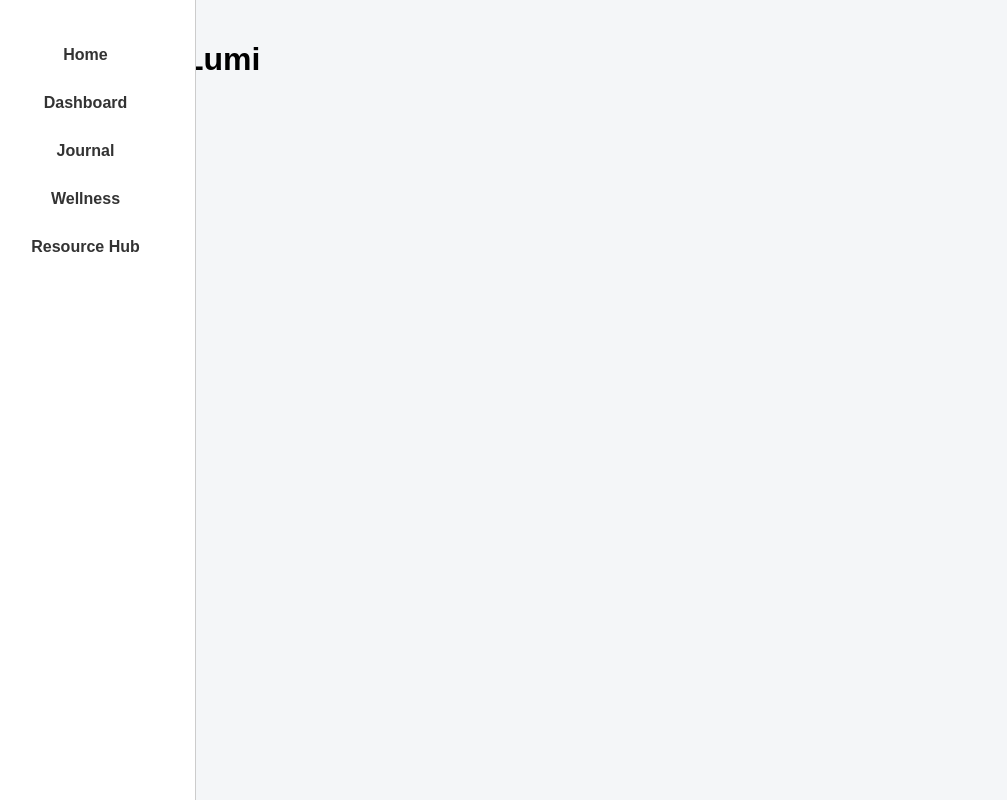
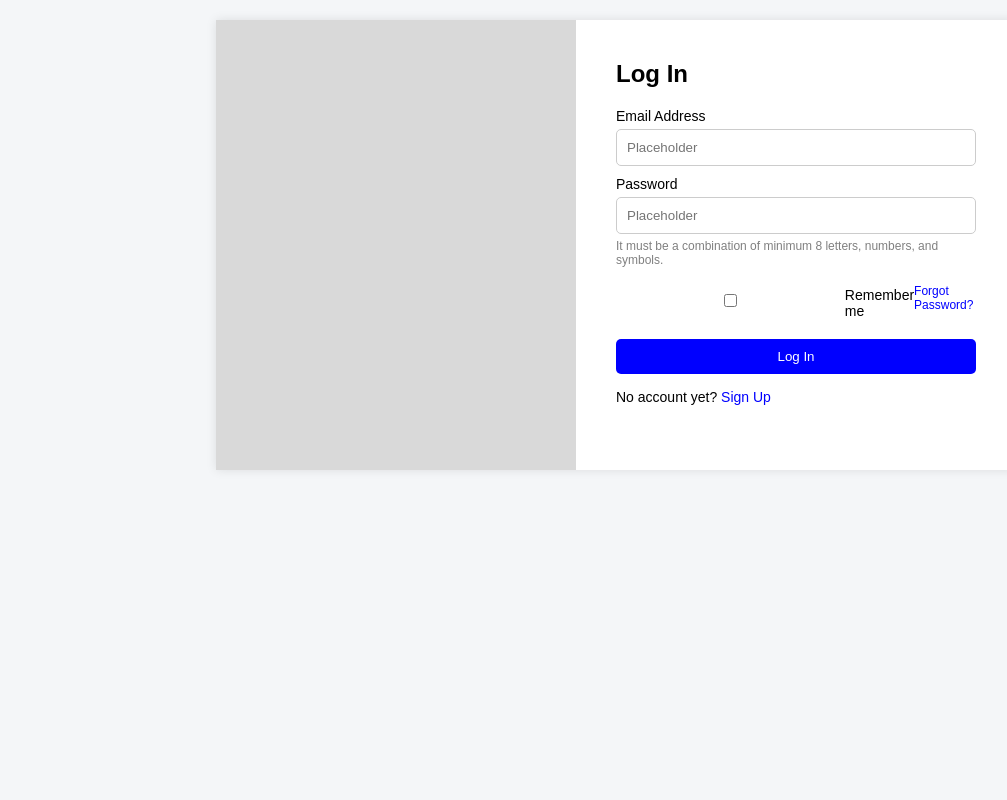
Before and after one commit to Jolisa-dot/StackUnderflow-SeniorProject, a React (Create React App) app in the folder Lumi/: page / in a window 1280 px wide. Shown: the whole page, without its empty margins (24-1031 px from the left). Built offline with nearby package versions, Linux system fonts and the light colour scheme.

Commit message:
Updated Login

```diff
--- a/Lumi/src/components/Journal.js
+++ b/Lumi/src/components/Journal.js
@@ -4,7 +4,6 @@ import './Journal.css';
 function Journal() {
     return (
         <div>
-<body>
 <div class="sidebar">
     <h2>Lumi</h2>
     <a href="#">Dashboard</a>
@@ -23,7 +22,6 @@ function Journal() {
         <button class="analyze-button">Analyze Entry</button>
     </div>
 </div>
-</body>
 </div>
     );
 }
--- /dev/null
+++ b/Lumi/src/components/Login.css
@@ -0,0 +1,97 @@
+* {
+    margin: 0;
+    padding: 0;
+    box-sizing: border-box;
+    font-family: Arial, sans-serif;
+}
+
+body {
+    display: flex;
+    justify-content: center;
+    align-items: center;
+    height: 100vh;
+    background-color: #f5f6f8;
+}
+
+.container {
+    display: flex;
+    width: 800px;
+    height: 450px;
+    background: white;
+    box-shadow: 0px 0px 10px rgba(0, 0, 0, 0.1);
+}
+
+.image-section {
+    flex: 1;
+    background: #d9d9d9;
+    display: flex;
+    justify-content: center;
+    align-items: center;
+}
+
+.login-section {
+    flex: 1;
+    padding: 40px;
+}
+
+h2 {
+    margin-bottom: 20px;
+}
+
+label {
+    display: block;
+    font-size: 14px;
+    margin-top: 10px;
+}
+
+input {
+    width: 100%;
+    padding: 10px;
+    margin-top: 5px;
+    border: 1px solid #ccc;
+    border-radius: 5px;
+}
+
+.password-note {
+    font-size: 12px;
+    color: gray;
+    margin-top: 5px;
+}
+
+.options {
+    display: flex;
+    justify-content: space-between;
+    align-items: center;
+    margin-top: 10px;
+}
+
+.forgot-password {
+    font-size: 12px;
+    text-decoration: none;
+    color: blue;
+}
+
+button {
+    width: 100%;
+    background: blue;
+    color: white;
+    padding: 10px;
+    border: none;
+    border-radius: 5px;
+    cursor: pointer;
+    margin-top: 20px;
+}
+
+button:hover {
+    background: darkblue;
+}
+
+.signup {
+    margin-top: 15px;
+    font-size: 14px;
+}
+
+.signup a {
+    color: blue;
+    text-decoration: none;
+}
--- a/Lumi/src/components/Login.js
+++ b/Lumi/src/components/Login.js
@@ -1,10 +1,34 @@
 import React from 'react';
+import './Login.css';
 
 function HomePage() {
     return (
-        <div>
-            <h1>Welcome to Lumi</h1>
+        <div class="container">
+            <div class="image-section">
         </div>
+        <div class="login-section">
+            <h2>Log In</h2>
+            <form>
+                <label for="email">Email Address</label>
+                <input type="email" id="email" placeholder="Placeholder" required/>
+
+                <label for="password">Password</label>
+                <input type="password" id="password" placeholder="Placeholder" required/>
+                <p class="password-note">It must be a combination of minimum 8 letters, numbers, and symbols.</p>
+
+                <div class="options">
+                    <input type="checkbox" id="remember"/>
+                    <label for="remember">Remember me</label>
+                    <a href="#" class="forgot-password">Forgot Password?</a>
+                </div>
+
+                <button type="submit">Log In</button>
+            </form>
+
+            <p class="signup">No account yet? <a href="#">Sign Up</a></p>
+        </div>
+        </div>
+
     );
 }
 
```
